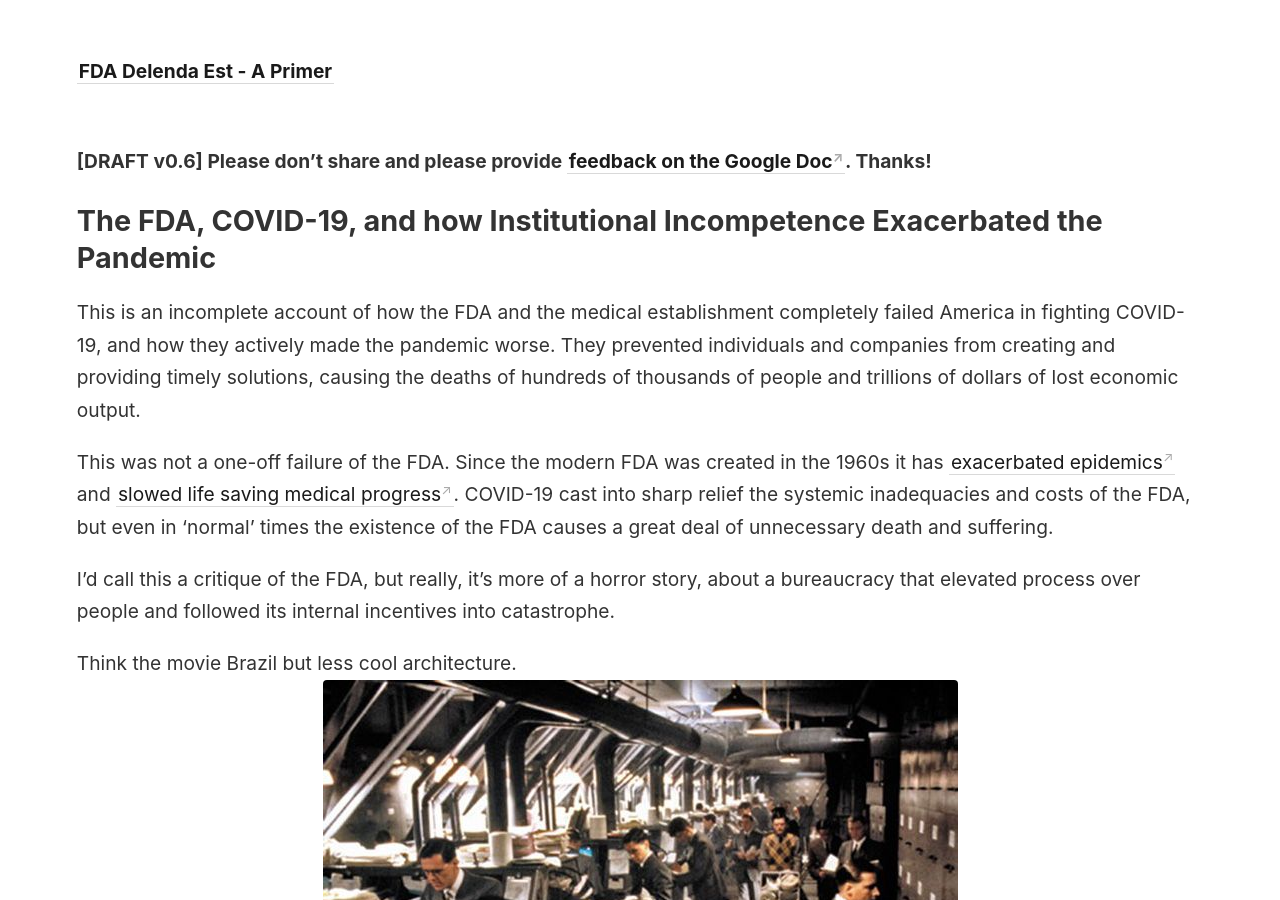
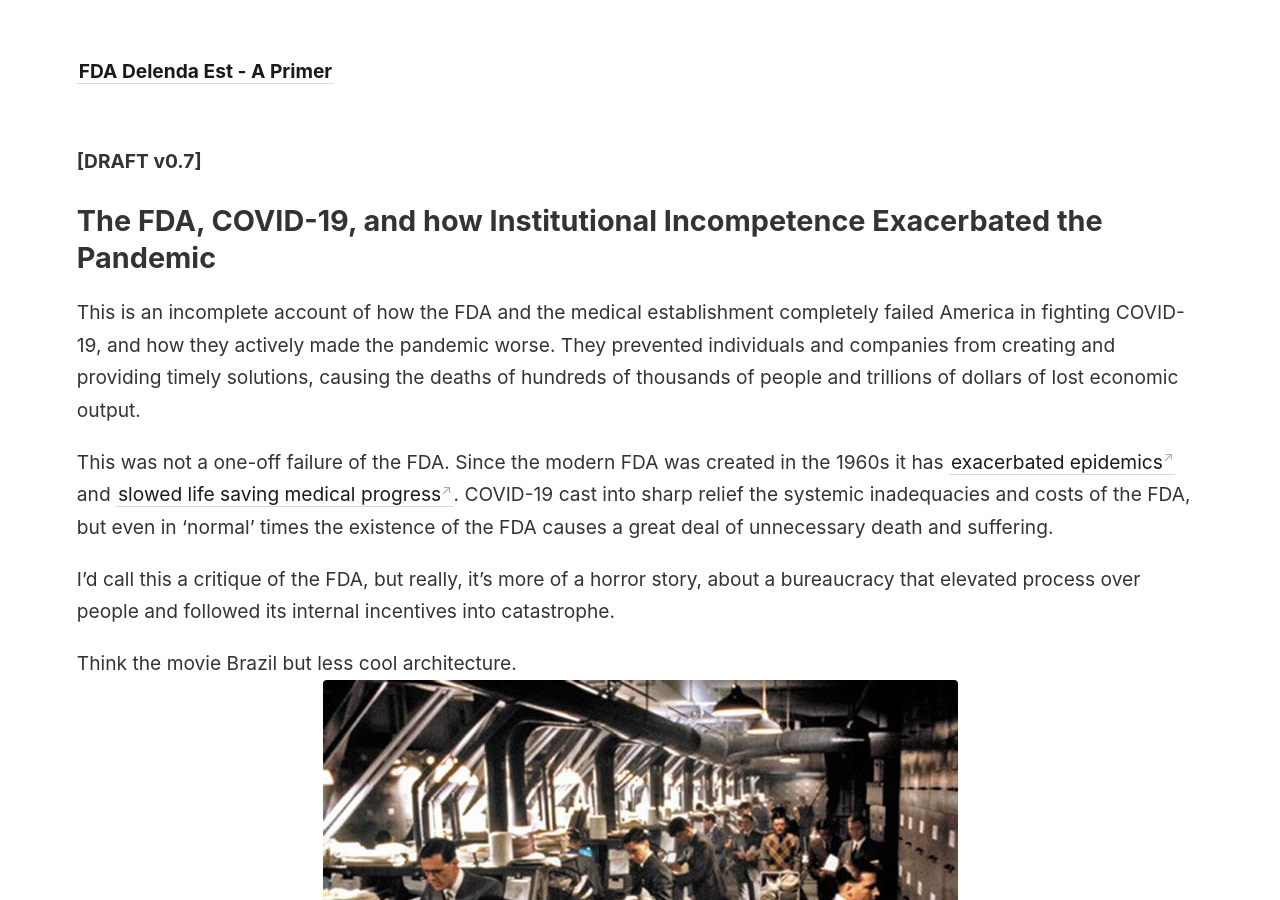
Before and after one commit to ghabs/experiment-fda-essay, a Jekyll site: the page built from _pages/index.md, in a window 1280 px wide and 900 px high. Built offline with Jekyll 4.4.1, drawn with Linux system fonts in a browser that asks for light colours.

```diff
--- a/_pages/index.md
+++ b/_pages/index.md
@@ -5,7 +5,7 @@ id: home
 permalink: /
 ---
 
-**[DRAFT v0.6] Please don't share and please provide [feedback on the Google Doc](https://docs.google.com/document/d/15Qv0hAJQuGTBQvwne8HlK0hmVNgIcuT-ZHex2ZLLgh0/edit#). Thanks!**
+**[DRAFT v0.7]**
 
 
 ## The FDA, COVID-19, and how Institutional Incompetence Exacerbated the Pandemic
```
